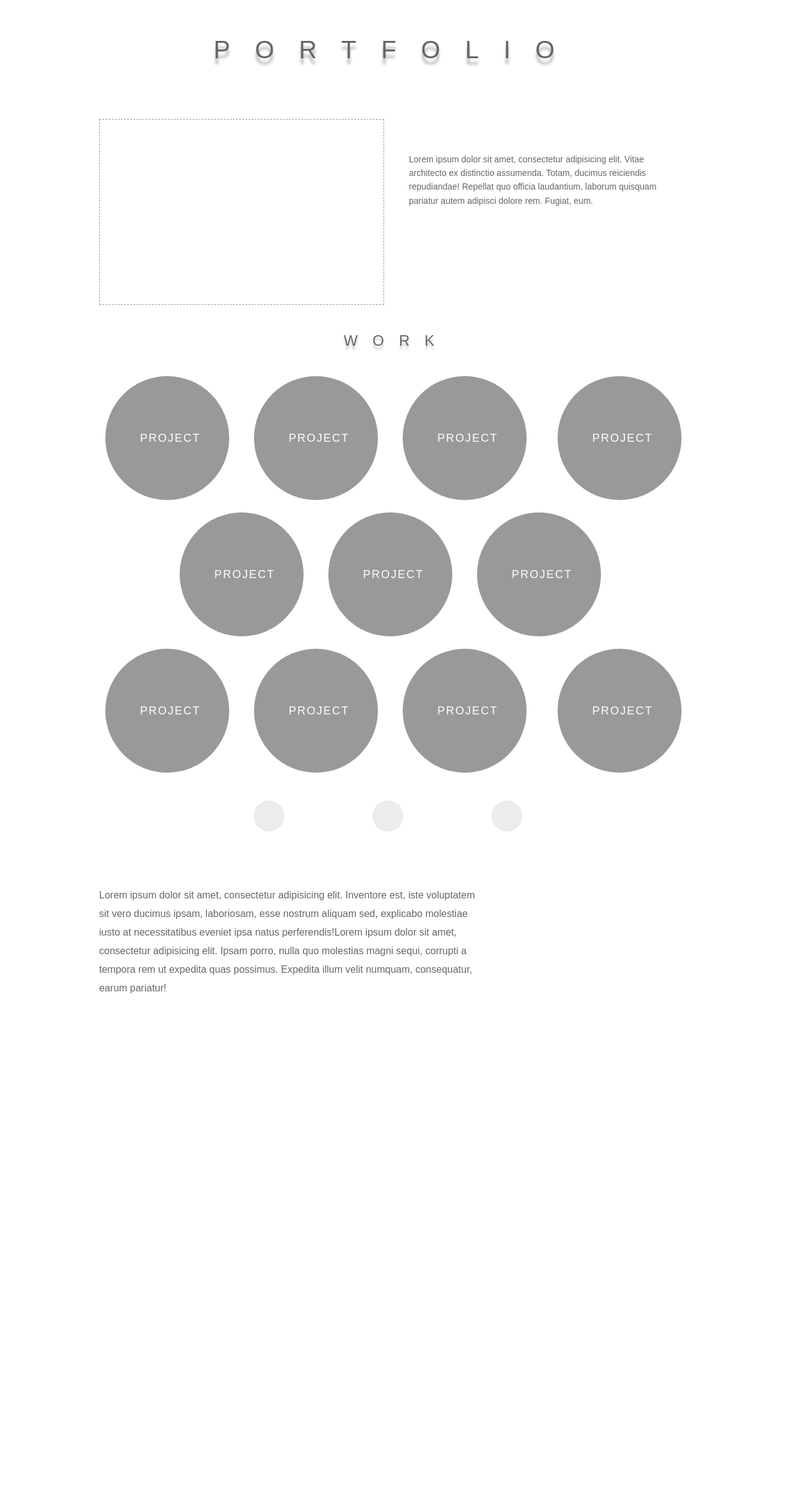
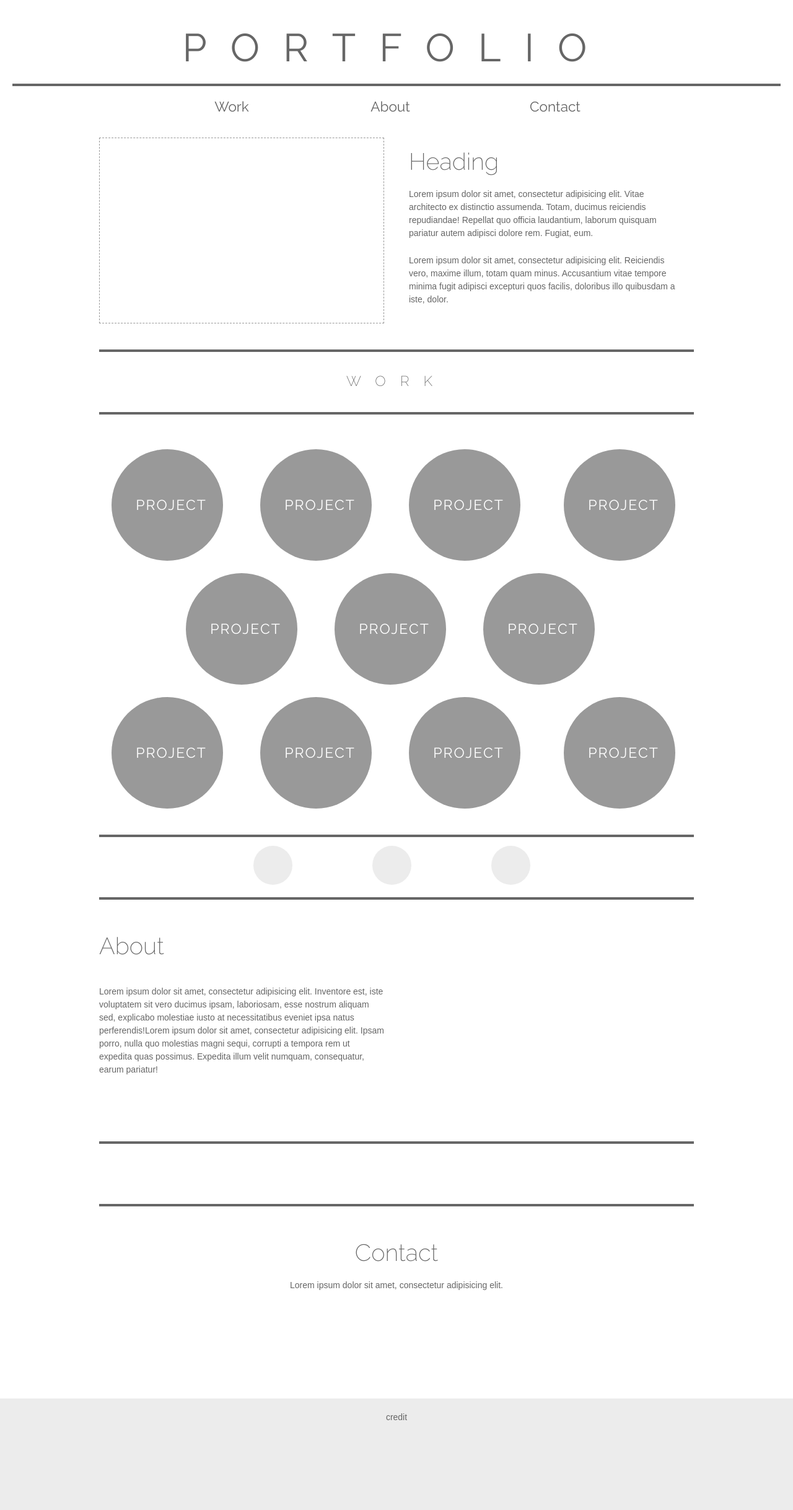
Before and after one commit to zeemclean/ywbc_portfolio_wireframe, a PHP site: page /idex.html in a window 1280 px wide. Shown: the whole page at 62% size. Before the commit the page ends 1603 px from the top, so only its background shows below. Run offline with PHP 8.4, Linux system fonts and the light colour scheme.

Commit message:
started using modular scale

```diff
--- a/css/main.css
+++ b/css/main.css
@@ -1,20 +1,58 @@
+
+* {
+	padding: 0;
+	margin: 0;
+}
+
 
 h1.header--top {
-	font-family: sans-serif;
-	font-size: 40px;
-	letter-spacing: 40px;
+	font-family: 'Raleway', sans-serif;
+	font-size: 63px;
+	letter-spacing: 38px;
 	color: #666;
 	text-transform: uppercase;
-	font-weight: lighter;
-	line-height: 50px;
-	text-shadow: 0px 10px 4px rgba(0, 0, 0, .3);
-	padding-bottom: 40px
+	font-weight: normal;
+	line-height: 39px;
+	padding-bottom: 38px;
+	padding-top: 38px;
+	text-align: center;
+	border-bottom: 4px solid #666;
 
 }
 
-.about {
-	height: 300px;
+nav {
+	text-align: center;
+	padding-bottom: 63px;
+}
 
+a {
+	font-family: 'Raleway', sans-serif;
+	text-decoration: none;
+	color: #666;
+	font-size: 22.6px;
+	font-weight: normal;
+}
+
+a:hover {
+	color: #999;
+}
+
+p {
+font-size: 14px;
+line-height: 1.5;
+padding-bottom: 23px;
+font-family: 'helevetica neue', sans-serif;
+color: #666;
+}
+
+
+h2 {
+	font-family: 'Raleway', sans-serif;
+	font-size: 38px;
+	padding-bottom: 23px;
+	line-height: 38px;
+	font-weight: lighter;
+	color: #666;
 }
 
 .brief {
@@ -25,15 +63,20 @@
 	text-align: left;
 	font-family: "helevetica neue", sans-serif;
 	font-size: 14px;
-	line-height: 1.6;
+	line-height: 21px;
 	color: #666;
 	font-weight: lighter;
-	padding-top: 40px;
-
+	padding-bottom: 21px;
 }
 
-.blurb:first-line: {
-	text-indent: 10px;
+.break {
+	/*background: #808080;*/
+	height: 105px;
+	 border-top: 4px solid #666;
+	 border-bottom: 4px solid #666;
+	margin-top: 42px;
+	margin-bottom: 56px;
+
 }
 
 .header--work {
@@ -42,27 +85,31 @@
 	font-weight: lighter;
 	color: #666;
 	letter-spacing: 18px;
-	font-size: 18px;
+	font-size: 22px;
+	line-height: 38px;
+	padding-top: 28px;
+	padding-bottom: 35px;
 
 }
 
 .section_header {
-	font-family: "helevetica neue", sans-serif;
+	font-family: "Raleway", sans-serif;
 	font-weight: lighter;
 	color: #666;
-	letter-spacing: 24px;
-	font-size: 24px;
+	letter-spacing: 23px;
+	font-size: 23px;
 	text-transform: uppercase;
-	text-shadow: 0px 6px 3px rgba(0, 0, 0, .2);
+
 
 }
+/*Circular project links*/
+.work {
 
-.work {
-	height: 200px;
-	width: 200px;
+	height: 180px;
+	width: 180px;
 	border-radius: 50%;
 	margin:0 auto;
-	line-height: 200px;
+	line-height: 180px;
 	background-color: #999;
 	padding: 0;
 
@@ -79,26 +126,22 @@
 
 h3.project {
 	margin: 0;
-	font-weight: lighter;
+	font-weight: normal;
 	color: #fff;
-	font-family: "helevetica neue", sans-serif;
-	font-size: 18px;
+	font-family: "Raleway", sans-serif;
+	font-size: 23px;
 	letter-spacing: 2px;
-	padding-left: 10px;
+	padding-left: 13px;
 	text-transform: uppercase;
 }
 
 .work .project:hover {
 	background-color: #ececec;
-	color: #999;
+	color: #666;
 	border-radius: 50%;
 }
 
-.break {
-	/*background: #808080;*/
-	height: 75px;
 
-}
 
 .icon_case {
 	margin: auto;
@@ -107,24 +150,38 @@
 
 .icon {
 	background: #ececec;
-	height: 50px;
-	width: 50px;
+	height: 63px;
+	width: 63px;
 	border-radius: 50%;
 	position: relative;
 	left: 33.3333%;
-	margin-top: 25px;
+	margin-top: 14px;
+}
+
+.icon:hover {
+	background: #999;
+}
+
+.spiel {
+	padding-top: 21px;
+	text-align: left;
+	font-family: "helevetica neue", sans-serif;
+	font-size: 14px;
+	line-height: 21px;
+	color: #666;
+	font-weight: lighter;
+	padding-bottom: 63px
+
+}
+.contact {
+	text-align: center;
+	padding-bottom: 63px;
 
 }
 
-.spiel {
-	padding-top: 50px;
-	text-align: left;
-	font-family: "helevetica neue", sans-serif;
-	font-size: 16px;
-	line-height: 30px;
-	color: #666;
-	font-weight: lighter;
-
+footer {
+	height: 180px;
+	background: #ececec;
 }
 
 .place_holder {
--- a/idex.html
+++ b/idex.html
@@ -3,15 +3,23 @@
 <head>
 	<meta charset="UTF-8">
 	<title>Portfolio</title>
+	<!--<link rel="stylesheet" href="http://basehold.it/24">-->
 	<link rel="stylesheet" href="css/grid.css">
 	<link rel="stylesheet" href="css/main.css">
+	<link href='http://fonts.googleapis.com/css?family=Raleway:400,200,700' rel='stylesheet' type='text/css'>
 </head>
 <body>
 	<header>
 		<div class="content"><h1 class="header--top">Portfolio</h1></div>
 	</header>
 
-	<nav></nav>
+	<nav>
+		<div class="col-1-5 invisible"><div class="content"></div></div>
+		<a class="col-1-5" href="http://">Work</a>
+		<a class="col-1-5" href="http://">About</a>
+		<a class="col-1-5" href="http://">Contact</a>
+		<div class="col-1-5 invisible"><div class="content"></div></div>
+	</nav>
 
 	<div class="container">
 		<div class="row about">
@@ -20,7 +28,9 @@
 			</div>
 			<div class="col-1-2">
 				<div class="content brief blurb">
+					<h2>Heading</h2>
 					<p>Lorem ipsum dolor sit amet, consectetur adipisicing elit. Vitae architecto ex distinctio assumenda. Totam, ducimus reiciendis repudiandae! Repellat quo officia laudantium, laborum quisquam pariatur autem adipisci dolore rem. Fugiat, eum.</p>
+					<p>Lorem ipsum dolor sit amet, consectetur adipisicing elit. Reiciendis vero, maxime illum, totam quam minus. Accusantium vitae tempore minima fugit adipisci excepturi quos facilis, doloribus illo quibusdam a iste, dolor.</p>
 				</div>
 			</div>
 
@@ -33,6 +43,8 @@
 				</div>
 			</div>
 		</div>
+
+
 
 		<div class="row">
 			<div class="col-1-4">
@@ -125,19 +137,55 @@
 
 	<!-- About -->
 
-	<div class="row about">
-		<div class="col-2-3">
-			<h3 class="header--about"></h3>
-			<p class="spiel">Lorem ipsum dolor sit amet, consectetur adipisicing elit. Inventore est, iste voluptatem sit vero ducimus ipsam, laboriosam, esse nostrum aliquam sed, explicabo molestiae iusto at necessitatibus eveniet ipsa natus perferendis!Lorem ipsum dolor sit amet, consectetur adipisicing elit. Ipsam porro, nulla quo molestias magni sequi, corrupti a tempora rem ut expedita quas possimus. Expedita illum velit numquam, consequatur, earum pariatur!</p>
+		<div class="row about">
+			<div class="col-1-2">
+				<h2 class="header--about">About</h2>
+				<p class="spiel">Lorem ipsum dolor sit amet, consectetur adipisicing elit. Inventore est, iste voluptatem sit vero ducimus ipsam, laboriosam, esse nostrum aliquam sed, explicabo molestiae iusto at necessitatibus eveniet ipsa natus perferendis!Lorem ipsum dolor sit amet, consectetur adipisicing elit. Ipsam porro, nulla quo molestias magni sequi, corrupti a tempora rem ut expedita quas possimus. Expedita illum velit numquam, consequatur, earum pariatur!</p>
+			</div>
+			<div class="col-1-2">
+				<div class="picture"></div>
+			</div>
 		</div>
-		<div class="col-1-3">
-			<div class="picture"></div>
+	<!--Contact-->
+		<div class="row break"></div>
+
+		<div class="contact row">
+			<div class="col-1-1">
+				<div class="contact_imput">
+				<h2>Contact</h2>
+				<p>Lorem ipsum dolor sit amet, consectetur adipisicing elit.</p>
+				</div>
+			</div>
 		</div>
-	</div>
 
+	<!--Social media-->
+
+		<div class="row social_media">
+			<div class="col-1-1">
+				<div class="contact_particulars">
+					<a class="icon" href="http://"></a>
+					<a class="icon" href="http://"></a>
+					<a class="icon" href="http://"></a>
+					<a class="icon" href="http://"></a>
+					<a class="icon" href="http://"></a>
+					<p></p>
+					<p></p>
+				</div>
+			</div>
+		</div>
 
 	<!-- End of Container -->
 	</div>
 
+<footer>
+	<div class="row">
+		<div class="col-1-1">
+			<div class="content">
+				<p class="credit">credit</p>
+			</div>
+		</div>
+	</div>
+</footer>
+
 </body>
 </html>
```
